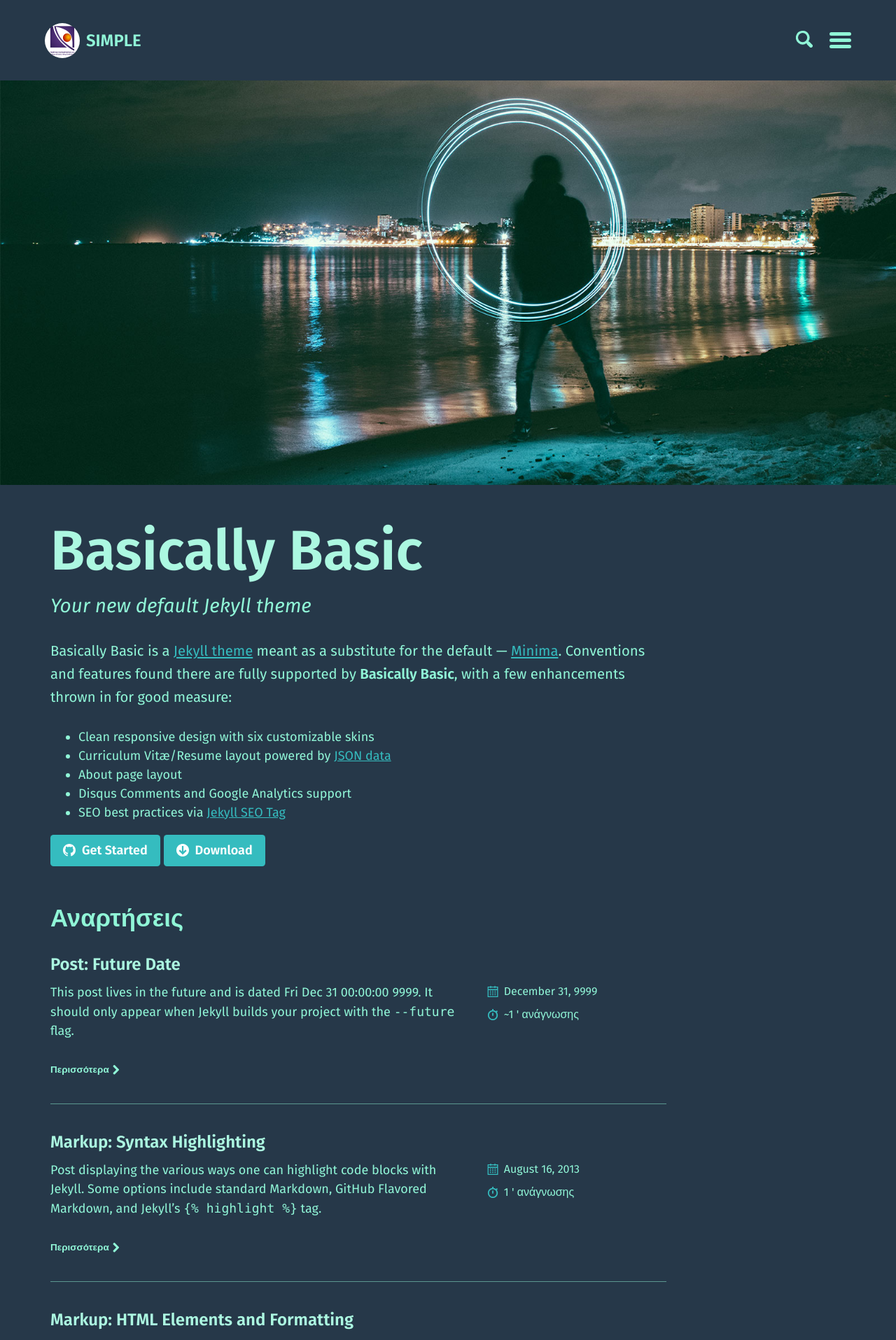
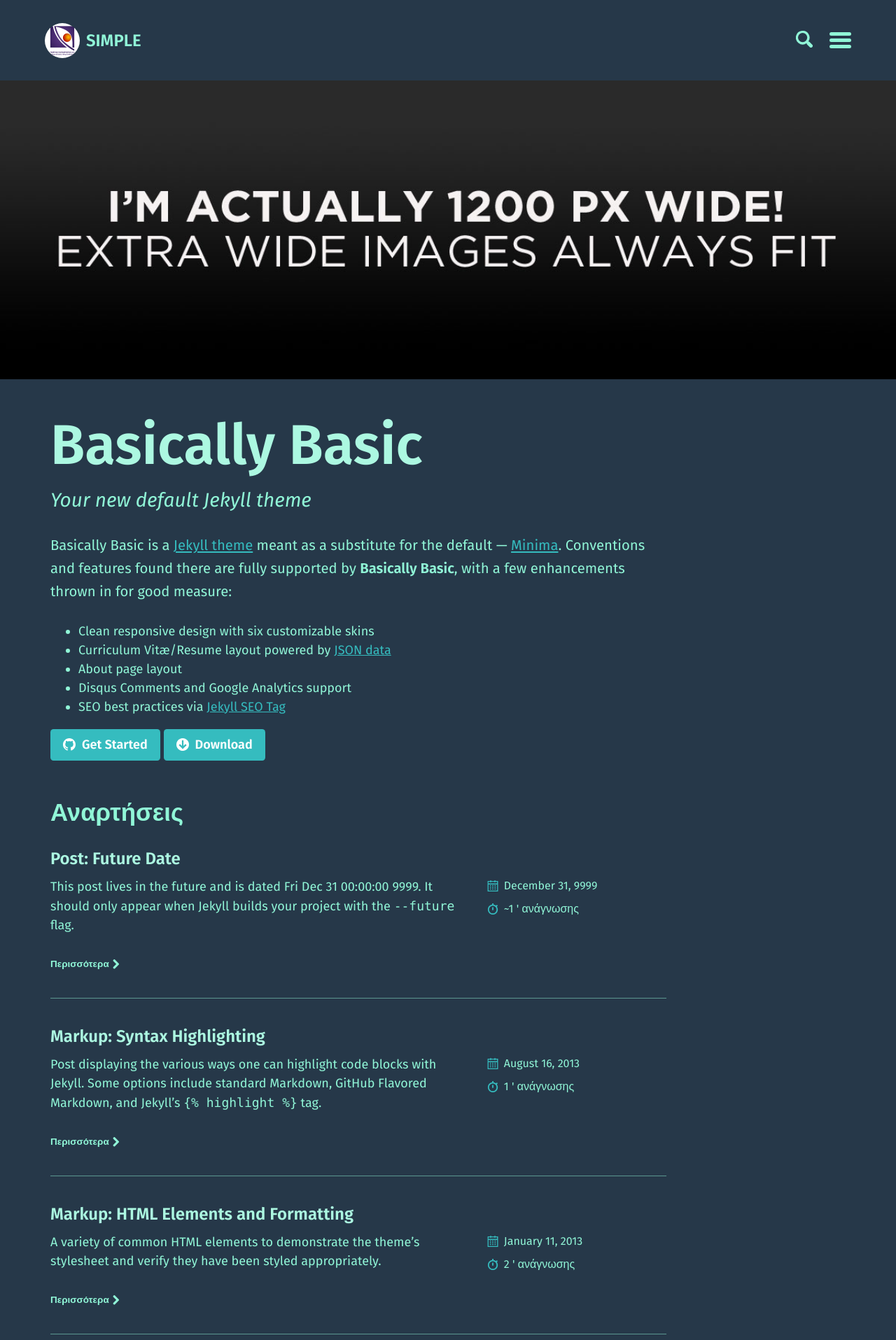
Before and after one commit to sunbliss/simple, a Jekyll site: the page built from index.html, in a window 1280 px wide. Shown: the top 1915 px of the page at 70% size. Built offline with Jekyll 4.4.1, drawn with Linux system fonts in a browser that asks for light colours; the list of posts is cut into pages by our own code; comment, search, counter and statistics services are not loaded; a style sheet for code colours, icons or effects is not loaded.

Commit message:
Update index.html

```diff
--- a/index.html
+++ b/index.html
@@ -3,7 +3,7 @@
 paginate: true
 alt_title: "Basically Basic"
 sub_title: "Your new default Jekyll theme"
-image: /assets/images/amine-ounnas-180287.jpg
+image: /assets/images/image-alignment-1200x4002.jpg
 introduction: |
   Basically Basic is a [Jekyll theme](https://jekyllrb.com/docs/themes/) meant as a substitute for the default --- [Minima](https://github.com/jekyll/minima). Conventions and features found there are fully supported by **Basically Basic**, with a few enhancements thrown in for good measure:
 
```
